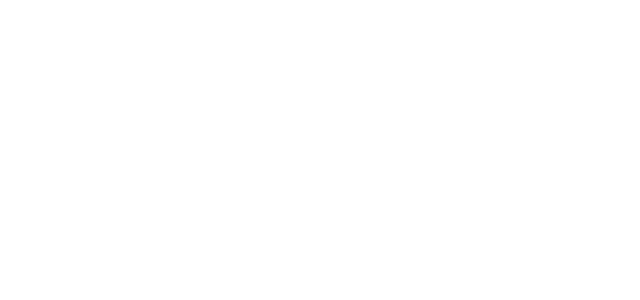
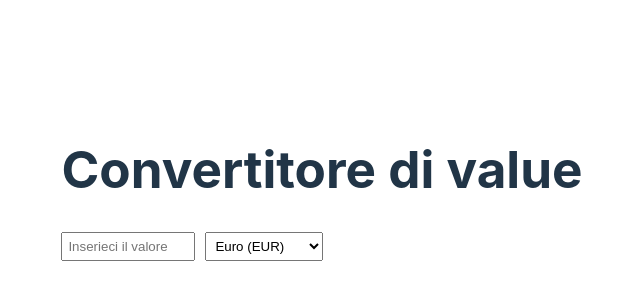
Before and after one commit to NeilMagon/vue-currency-converter, a Vue app: page / in a window 1280 px wide. Shown: the part 206-506 px from the top of the page, without its empty margins (318-958 px from the left). Built offline with nearby package versions, Linux system fonts and the light colour scheme.

Commit message:
feat: creazione input e selected con funzione di props e emit da implementare

```diff
--- a/src/App.vue
+++ b/src/App.vue
@@ -1,13 +1,20 @@
 <script setup>
-    import HelloWorld from './components/HelloWorld.vue'
+    import { ref } from 'vue'
+    import Input from './components/Input.vue'
+    const number = ref('')
+    const valuta = ref('EUR')
 </script>
 
 <template>
-    <div>
-
+    <div class="my-cd">
+        <h1>Convertitore di value</h1>
+        <Input :value="number" :selected="valuta" @update:value="number = $event" @update:selected="valuta = $event"/>
     </div>
 </template>
 
 <style scoped  lang="scss">
-
+.my-cd{
+  text-align: center;
+  margin: 20px;
+}
 </style>
--- /dev/null
+++ b/src/components/Input.vue
@@ -0,0 +1,42 @@
+<script setup>
+    import { defineProps, defineEmits } from 'vue'
+    const name = 'Input';
+    const emit = defineEmits();
+    const props = defineProps({
+            value: {
+                type: Number,
+                default: ''
+            },
+            selected: {
+                type: String,
+                required: true
+            }
+        }
+    )
+</script>
+
+<template>
+    <div class="currency-input">
+        <input type="number" :value="props.value" @input="emit('update:value', $event.target.value)" placeholder="Inserieci il valore">
+        <select :value="props.selected" @change="emit('update:selected', $event.target.value)">
+            <option value="EUR">Euro (EUR)</option>
+            <option value="USD">Dollaro (USD)</option>
+            <option value="GBP">Sterlina (GBP)</option>
+        </select>
+    </div>
+</template>
+
+<style scoped lang="scss">
+    .currency-input {
+        display: flex;
+        gap: 10px;
+        align-items: center;
+        input {
+            width: 120px;
+            padding: 5px;
+        }
+        select {
+            padding: 5px;
+        }
+    }
+</style>
```
Also changed, not shown: src/components/HelloWorld.vue (deleted, +0 -11 lines).
